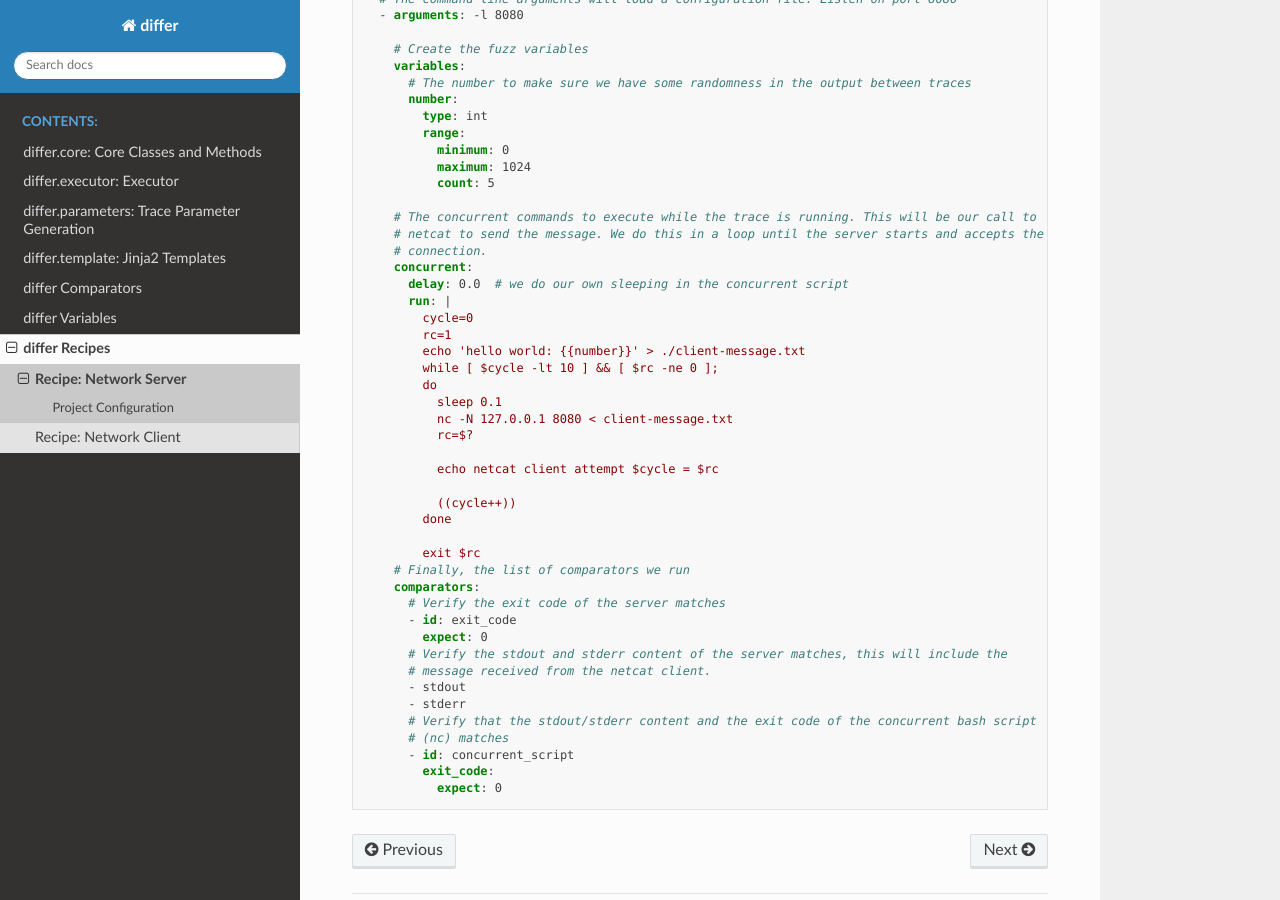
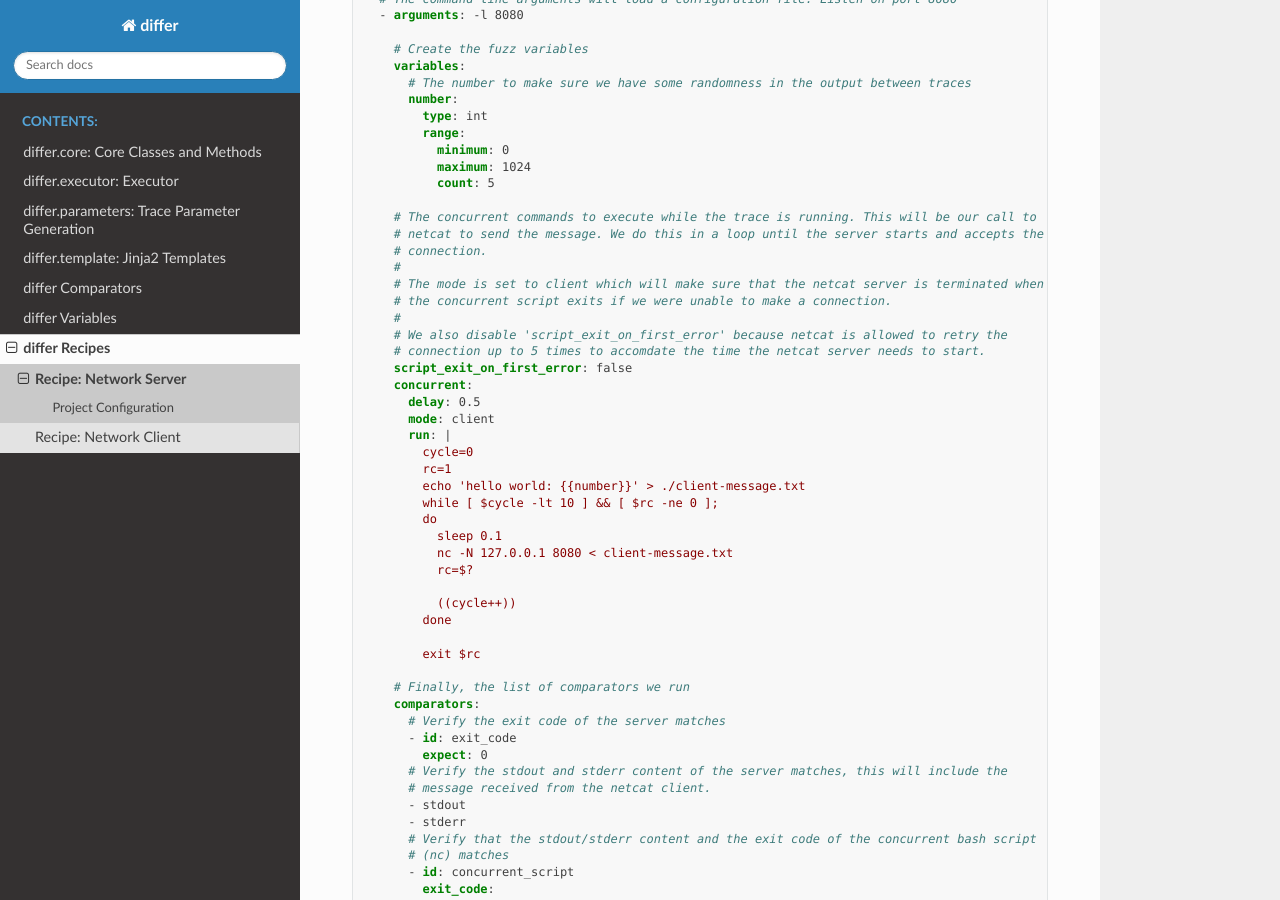
Before and after one commit to trailofbits/differ, a Sphinx documentation site: the page built from docs/source/recipes/network_server.rst, in a window 1280 px wide and 900 px high, scrolled down 531 px. Built offline with Sphinx 7.4.7 and the Read the Docs theme 2.0.0, drawn with Linux system fonts in a browser that asks for light colours.

Commit message:
update network server samples

```diff
--- a/docs/source/recipes/network_server.rst
+++ b/docs/source/recipes/network_server.rst
@@ -36,8 +36,16 @@ Project Configuration
         # The concurrent commands to execute while the trace is running. This will be our call to
         # netcat to send the message. We do this in a loop until the server starts and accepts the
         # connection.
+        #
+        # The mode is set to client which will make sure that the netcat server is terminated when
+        # the concurrent script exits if we were unable to make a connection.
+        #
+        # We also disable 'script_exit_on_first_error' because netcat is allowed to retry the
+        # connection up to 5 times to accomdate the time the netcat server needs to start.
+        script_exit_on_first_error: false
         concurrent:
-          delay: 0.0  # we do our own sleeping in the concurrent script
+          delay: 0.5
+          mode: client
           run: |
             cycle=0
             rc=1
@@ -48,12 +56,11 @@ Project Configuration
               nc -N 127.0.0.1 8080 < client-message.txt
               rc=$?
 
-              echo netcat client attempt $cycle = $rc
-
               ((cycle++))
             done
 
             exit $rc
+
         # Finally, the list of comparators we run
         comparators:
           # Verify the exit code of the server matches
```
Also changed, not shown: 1 other file.
